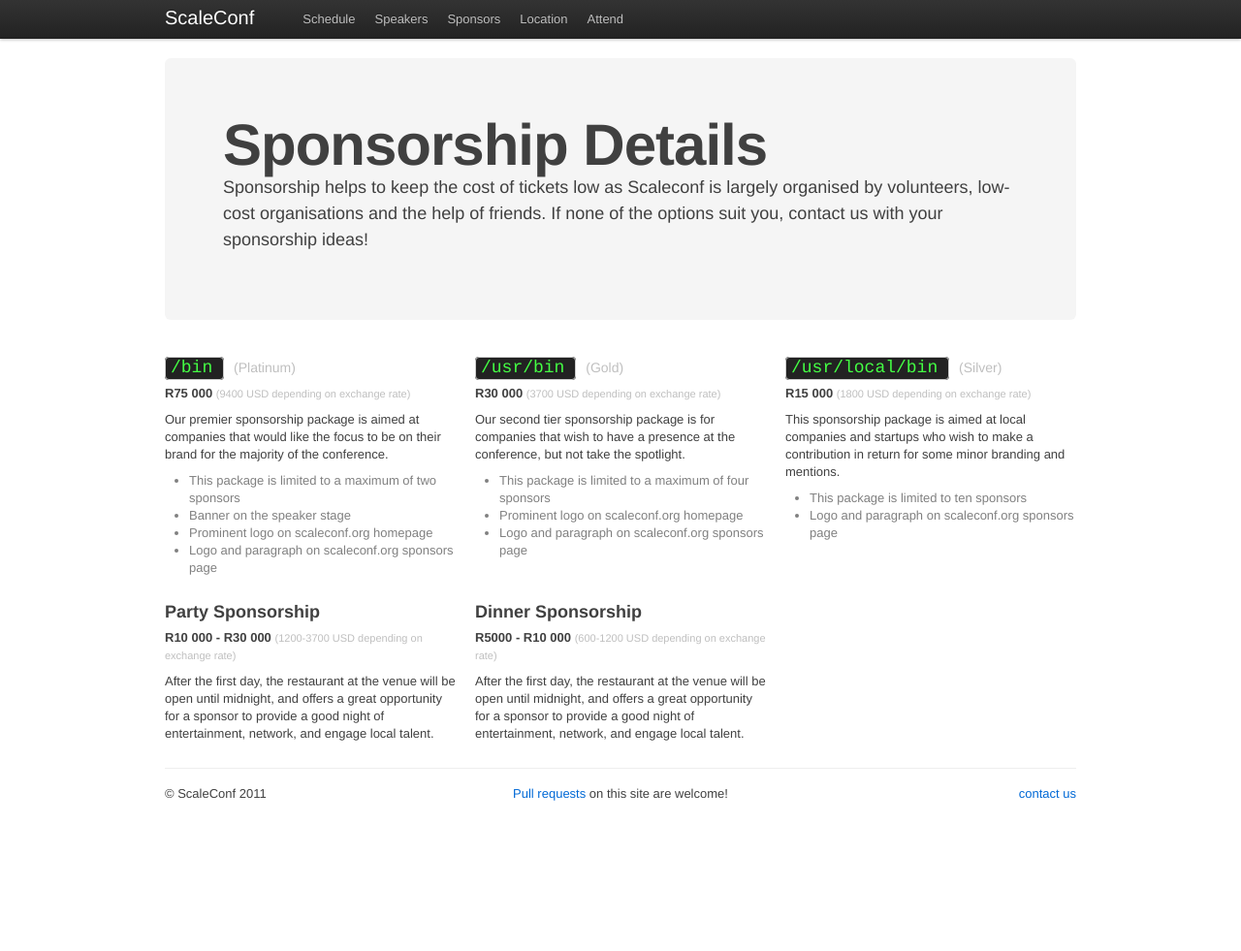
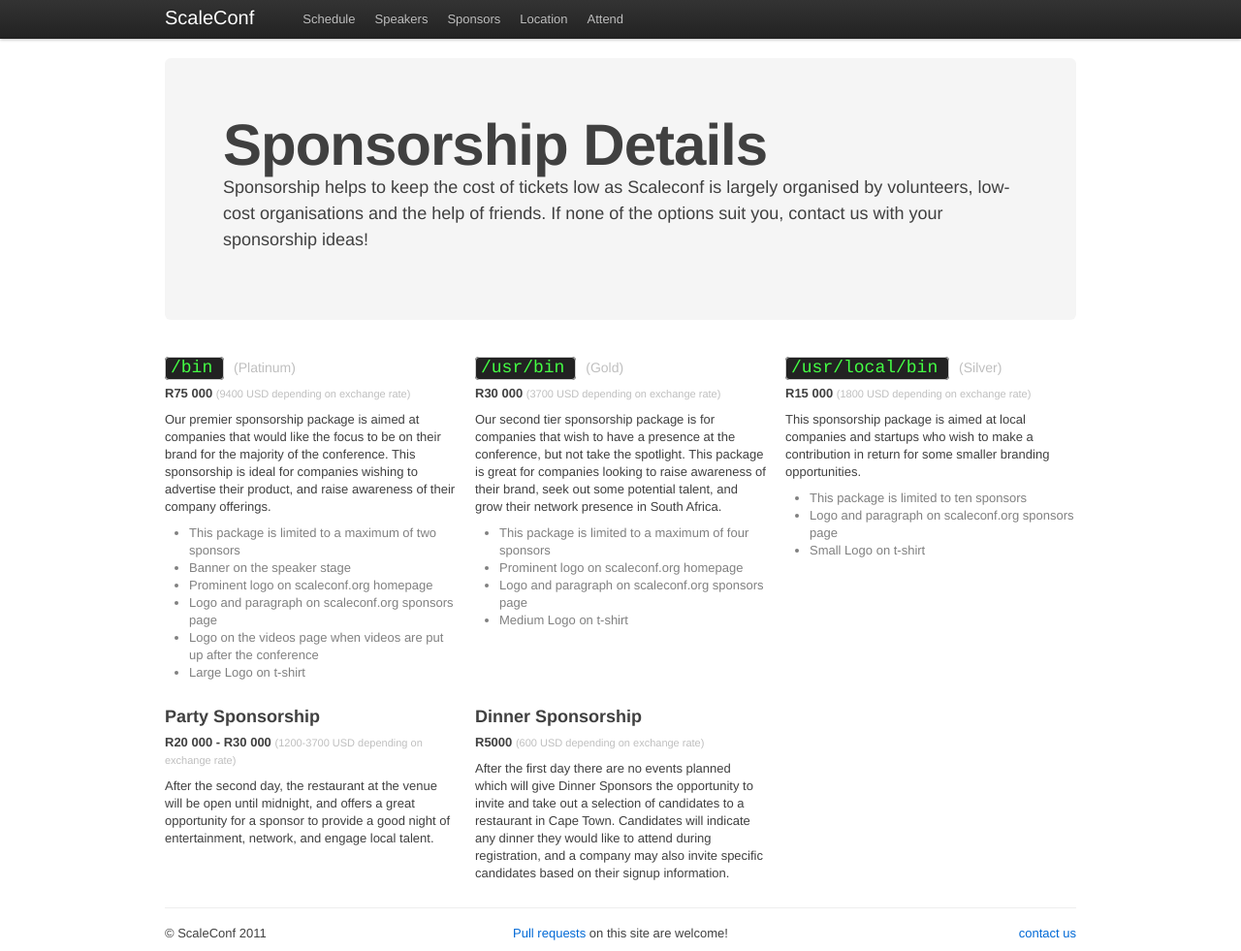
Before and after one commit to scaleconf/scaleconf.github.com, a Jekyll site: the page built from sponsor-details.html, in a window 1280 px wide and 981 px high. Shown: the whole window at 97% size. Built offline with Jekyll 4.4.1, drawn with Linux system fonts in a browser that asks for light colours; Markdown is read by kramdown in place of the engine named in the settings.

Commit message:
sponsors

```diff
--- a/sponsor-details.html
+++ b/sponsor-details.html
@@ -30,13 +30,16 @@
             <h3><span class='tty'>/bin </span><small>(Platinum)</small></h3>
             <p><strong>R75 000</strong> <small>(9400 USD depending on exchange rate)</small></p>
             <p>
-            Our premier sponsorship package is aimed at companies that would like the focus to be on their brand for the majority of the conference.
+            Our premier sponsorship package is aimed at companies that would like the focus to be on their brand for the majority of the conference. This sponsorship is ideal
+            for companies wishing to advertise their product, and raise awareness of their company offerings.
             </p>
             <ul>
                 <li>This package is limited to a maximum of two sponsors</li>
                 <li>Banner on the speaker stage</li>
                 <li>Prominent logo on scaleconf.org homepage</li>
                 <li>Logo and paragraph on scaleconf.org sponsors page</li>
+                <li>Logo on the videos page when videos are put up after the conference</li>
+                <li>Large Logo on t-shirt</li>
             </ul>
         </div>
 
@@ -44,12 +47,14 @@
             <h3><span class='tty'>/usr/bin </span> <small>(Gold)</small></h3>
             <p><strong>R30 000</strong> <small>(3700 USD depending on exchange rate)</small></p>
             <p>
-                Our second tier sponsorship package is for companies that wish to have a presence at the conference, but not take the spotlight.
+            Our second tier sponsorship package is for companies that wish to have a presence at the conference, but not take the spotlight. This package is great for companies
+            looking to raise awareness of their brand, seek out some potential talent, and grow their network presence in South Africa.
             </p>
             <ul>
                 <li>This package is limited to a maximum of four sponsors</li>
                 <li>Prominent logo on scaleconf.org homepage</li>
                 <li>Logo and paragraph on scaleconf.org sponsors page</li>
+                <li>Medium Logo on t-shirt</li>
             </ul>
         </div>
 
@@ -57,11 +62,12 @@
             <h3><span class='tty'>/usr/local/bin </span> <small>(Silver)</small></h3>
             <p><strong>R15 000</strong> <small>(1800 USD depending on exchange rate)</small></p>
             <p>
-                This sponsorship package is aimed at local companies and startups who wish to make a contribution in return for some minor branding and mentions.
+                This sponsorship package is aimed at local companies and startups who wish to make a contribution in return for some smaller branding opportunities.
             </p>
             <ul>
                 <li>This package is limited to ten sponsors</li>
                 <li>Logo and paragraph on scaleconf.org sponsors page</li>
+                <li>Small Logo on t-shirt</li>
             </ul>
         </div>
       </div>
@@ -69,17 +75,18 @@
       <div class='row'>
         <div class='span-one-third'>
             <h3>Party Sponsorship</h3>
-            <p><strong>R10 000 - R30 000</strong> <small>(1200-3700 USD depending on exchange rate)</small></p>
+            <p><strong>R20 000 - R30 000</strong> <small>(1200-3700 USD depending on exchange rate)</small></p>
             <p>
-               After the first day, the restaurant at the venue will be open until midnight, and offers a great opportunity for a sponsor to provide a good night of entertainment, network, and engage local talent.
+               After the second day, the restaurant at the venue will be open until midnight, and offers a great opportunity for a sponsor to provide a good night of entertainment, network, and engage local talent.
             </p>
         </div>
 
         <div class='span-one-third'>
             <h3>Dinner Sponsorship</h3>
-            <p><strong>R5000 - R10 000</strong> <small>(600-1200 USD depending on exchange rate)</small></p>
+            <p><strong>R5000</strong> <small>(600 USD depending on exchange rate)</small></p>
             <p>
-               After the first day, the restaurant at the venue will be open until midnight, and offers a great opportunity for a sponsor to provide a good night of entertainment, network, and engage local talent.
+            After the first day there are no events planned which will give Dinner Sponsors the opportunity to invite and take out a selection of candidates to a restaurant in Cape Town.
+            Candidates will indicate any dinner they would like to attend during registration, and a company may also invite specific candidates based on their signup information.
             </p>
         </div>
       </div>
```
